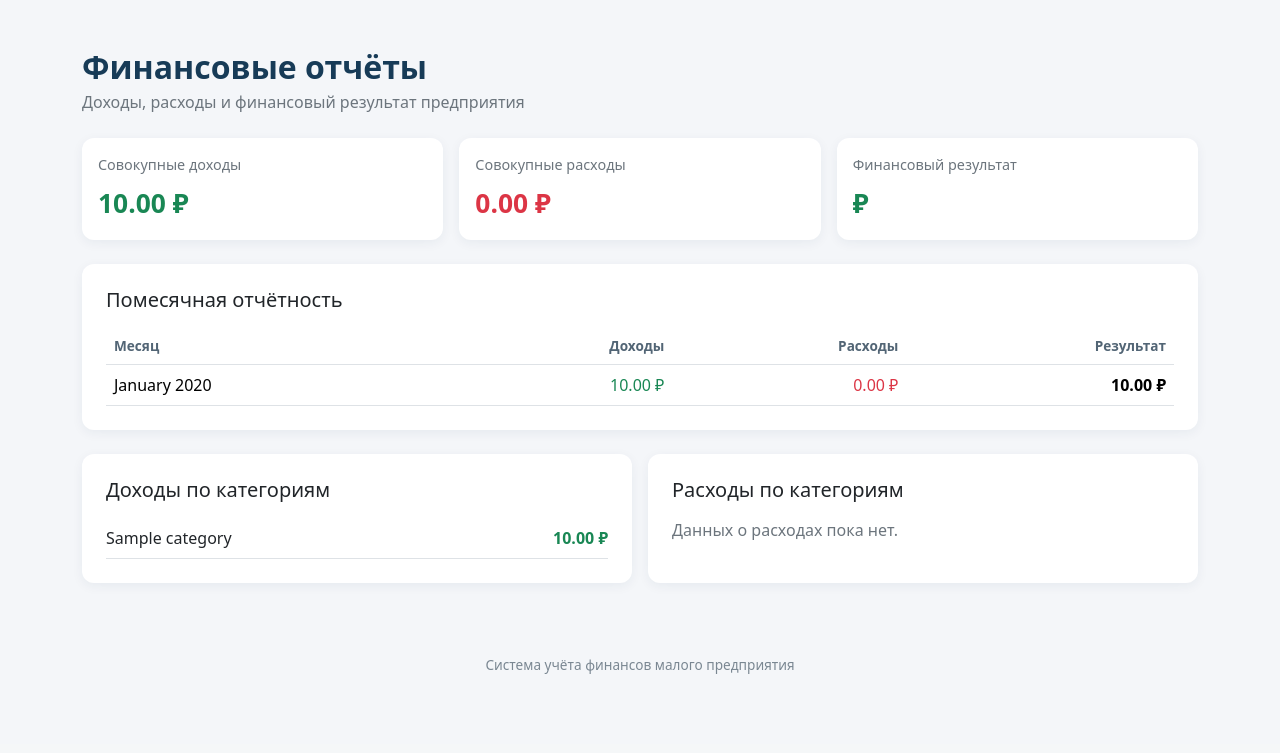
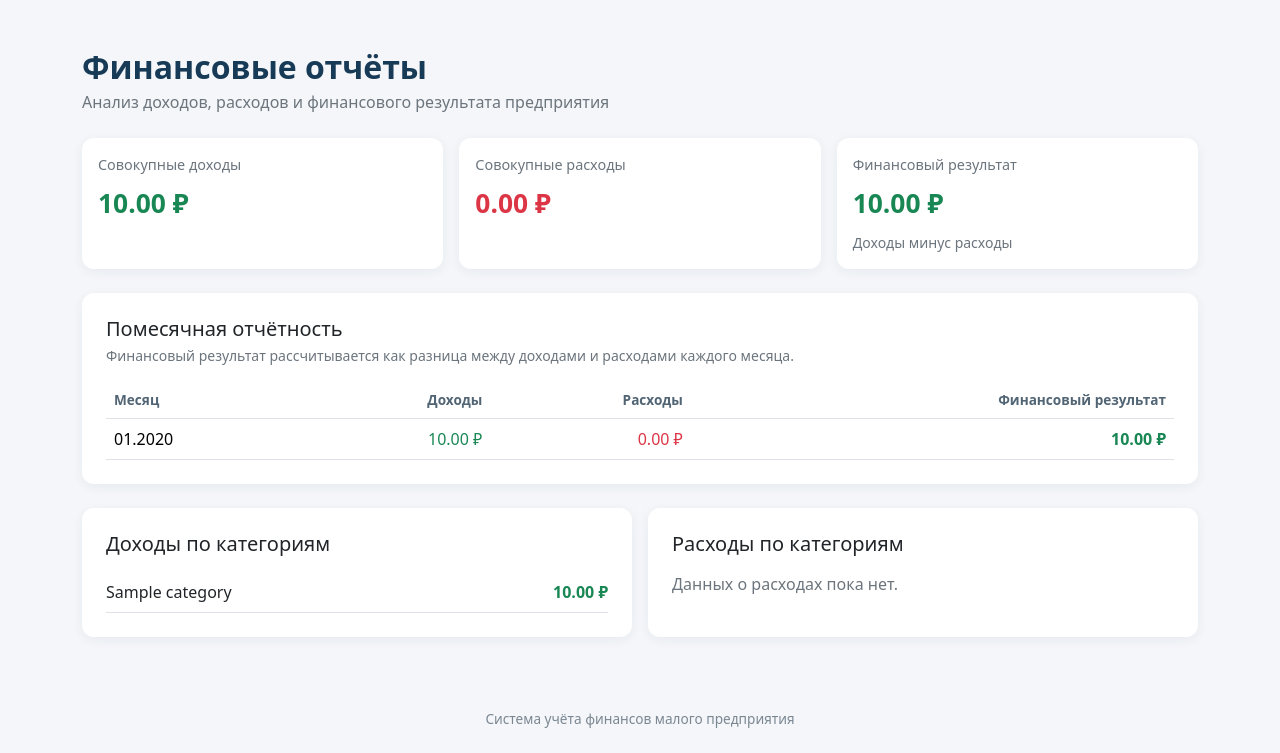
Before and after one commit to SergeG28071988/SmallBusinessFinance, a Django app: page /reports/ in a window 1280 px wide. Shown: the part 56-809 px from the top of the page. Before the commit the page ends 730 px from the top, so only its background shows below. Run offline with Django 5.2, Linux system fonts and the light colour scheme; tables that the repository leaves empty hold one stand-in row (values such as "Sample post").

Commit message:
ошибки исправлены

```diff
--- a/config/finance/templates/finance/reports.html
+++ b/config/finance/templates/finance/reports.html
@@ -1,15 +1,16 @@
 {% extends 'finance/base.html' %}
 
-{% block title %}Отчёты — Финансы предприятия{% endblock %}
+{% block title %}Финансовые отчёты{% endblock %}
 
 {% block content %}
 <div class="mb-4">
     <h1 class="page-title h2 mb-1">Финансовые отчёты</h1>
     <p class="text-secondary mb-0">
-        Доходы, расходы и финансовый результат предприятия
+        Анализ доходов, расходов и финансового результата предприятия
     </p>
 </div>
 
+<!-- Общие финансовые показатели -->
 <div class="row g-3 mb-4">
     <div class="col-12 col-md-4">
         <div class="card stat-card">
@@ -38,16 +39,23 @@
             <div class="card-body">
                 <div class="stat-label mb-2">Финансовый результат</div>
                 <div class="stat-value {% if net_result >= 0 %}text-success{% else %}text-danger{% endif %}">
-                    {{ item.net_result|floatformat:2 }} ₽
+                    {{ net_result|floatformat:2 }} ₽
+                </div>
+                <div class="small text-secondary mt-2">
+                    Доходы минус расходы
                 </div>
             </div>
         </div>
     </div>
 </div>
 
+<!-- Помесячная отчётность -->
 <div class="card content-card mb-4">
     <div class="card-body p-3 p-lg-4">
-        <h2 class="h5 mb-3">Помесячная отчётность</h2>
+        <h2 class="h5 mb-1">Помесячная отчётность</h2>
+        <p class="text-secondary small mb-3">
+            Финансовый результат рассчитывается как разница между доходами и расходами каждого месяца.
+        </p>
 
         <div class="table-responsive">
             <table class="table table-hover align-middle mb-0">
@@ -56,27 +64,30 @@
                         <th>Месяц</th>
                         <th class="text-end">Доходы</th>
                         <th class="text-end">Расходы</th>
-                        <th class="text-end">Результат</th>
+                        <th class="text-end">Финансовый результат</th>
                     </tr>
                 </thead>
                 <tbody>
                     {% for item in monthly_report %}
                     <tr>
-                        <td>{{ item.month|date:"F Y" }}</td>
+                        <td>{{ item.month|date:"m.Y" }}</td>
+
                         <td class="text-end text-success">
                             {{ item.income|floatformat:2 }} ₽
                         </td>
+
                         <td class="text-end text-danger">
                             {{ item.expenses|floatformat:2 }} ₽
                         </td>
-                        <td class="text-end fw-semibold">
-                            {{ item.income|add:item.expenses|floatformat:2 }} ₽
+
+                        <td class="text-end fw-semibold {% if item.net_result >= 0 %}text-success{% else %}text-danger{% endif %}">
+                            {{ item.net_result|floatformat:2 }} ₽
                         </td>
                     </tr>
                     {% empty %}
                     <tr>
-                        <td colspan="4" class="text-center text-secondary py-4">
-                            Данных для отчёта пока нет.
+                        <td colspan="4" class="text-center text-secondary py-5">
+                            Нет финансовых операций для формирования отчёта.
                         </td>
                     </tr>
                     {% endfor %}
@@ -86,6 +97,7 @@
     </div>
 </div>
 
+<!-- Доходы и расходы по категориям -->
 <div class="row g-3">
     <div class="col-12 col-lg-6">
         <div class="card content-card h-100">
@@ -93,7 +105,7 @@
                 <h2 class="h5 mb-3">Доходы по категориям</h2>
 
                 {% for category in income_by_category %}
-                <div class="d-flex justify-content-between gap-3 border-bottom py-2">
+                <div class="d-flex justify-content-between align-items-center gap-3 border-bottom py-2">
                     <span>{{ category.name }}</span>
                     <strong class="text-success text-nowrap">
                         {{ category.total|floatformat:2 }} ₽
@@ -114,7 +126,7 @@
                 <h2 class="h5 mb-3">Расходы по категориям</h2>
 
                 {% for category in expenses_by_category %}
-                <div class="d-flex justify-content-between gap-3 border-bottom py-2">
+                <div class="d-flex justify-content-between align-items-center gap-3 border-bottom py-2">
                     <span>{{ category.name }}</span>
                     <strong class="text-danger text-nowrap">
                         {{ category.total|floatformat:2 }} ₽
--- a/config/finance/views.py
+++ b/config/finance/views.py
@@ -29,6 +29,7 @@ def dashboard(request):
 
     total_income = totals['income']
     total_expenses = totals['expenses']
+
     current_balance = opening_balance + total_income - total_expenses
 
     latest_transactions = (
@@ -70,7 +71,7 @@ def transactions(request):
 
 
 def reports(request):
-    """Сводные показатели и помесячный финансовый отчёт."""
+    """Финансовая отчётность по месяцам и категориям."""
 
     totals = Transaction.objects.aggregate(
         income=Sum(
@@ -85,6 +86,7 @@ def reports(request):
         ),
     )
 
+    # Доходы и расходы по каждому месяцу.
     monthly_report = (
         Transaction.objects
         .annotate(month=TruncMonth('date'))
@@ -104,11 +106,13 @@ def reports(request):
         .order_by('month')
     )
 
+    # Финансовый результат = доходы - расходы.
     monthly_report = list(monthly_report)
 
     for item in monthly_report:
         item['net_result'] = item['income'] - item['expenses']
 
+    # Доходы по категориям.
     income_by_category = (
         Category.objects
         .filter(
@@ -119,6 +123,7 @@ def reports(request):
         .order_by('-total')
     )
 
+    # Расходы по категориям.
     expenses_by_category = (
         Category.objects
         .filter(
@@ -129,10 +134,13 @@ def reports(request):
         .order_by('-total')
     )
 
+    total_income = totals['income']
+    total_expenses = totals['expenses']
+
     context = {
-        'total_income': totals['income'],
-        'total_expenses': totals['expenses'],
-        'net_result': totals['income'] - totals['expenses'],
+        'total_income': total_income,
+        'total_expenses': total_expenses,
+        'net_result': total_income - total_expenses,
         'monthly_report': monthly_report,
         'income_by_category': income_by_category,
         'expenses_by_category': expenses_by_category,
```
